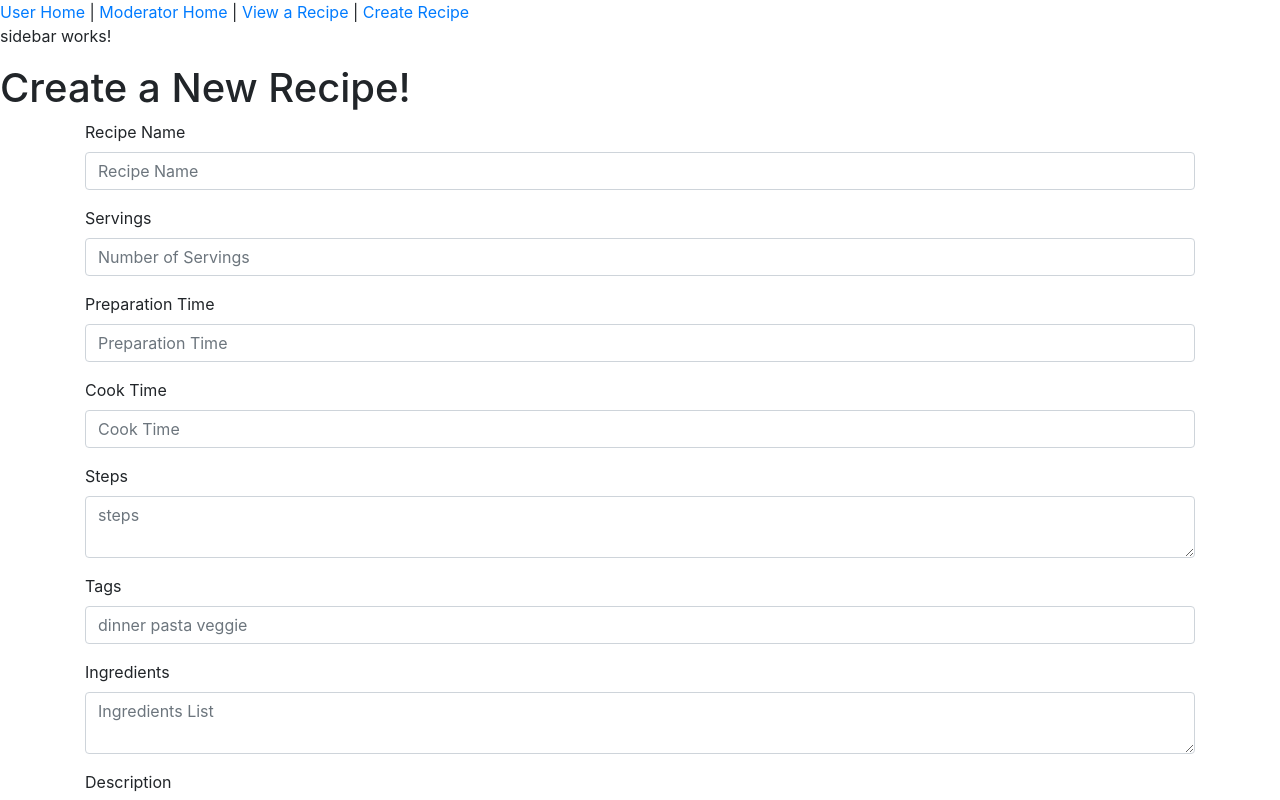
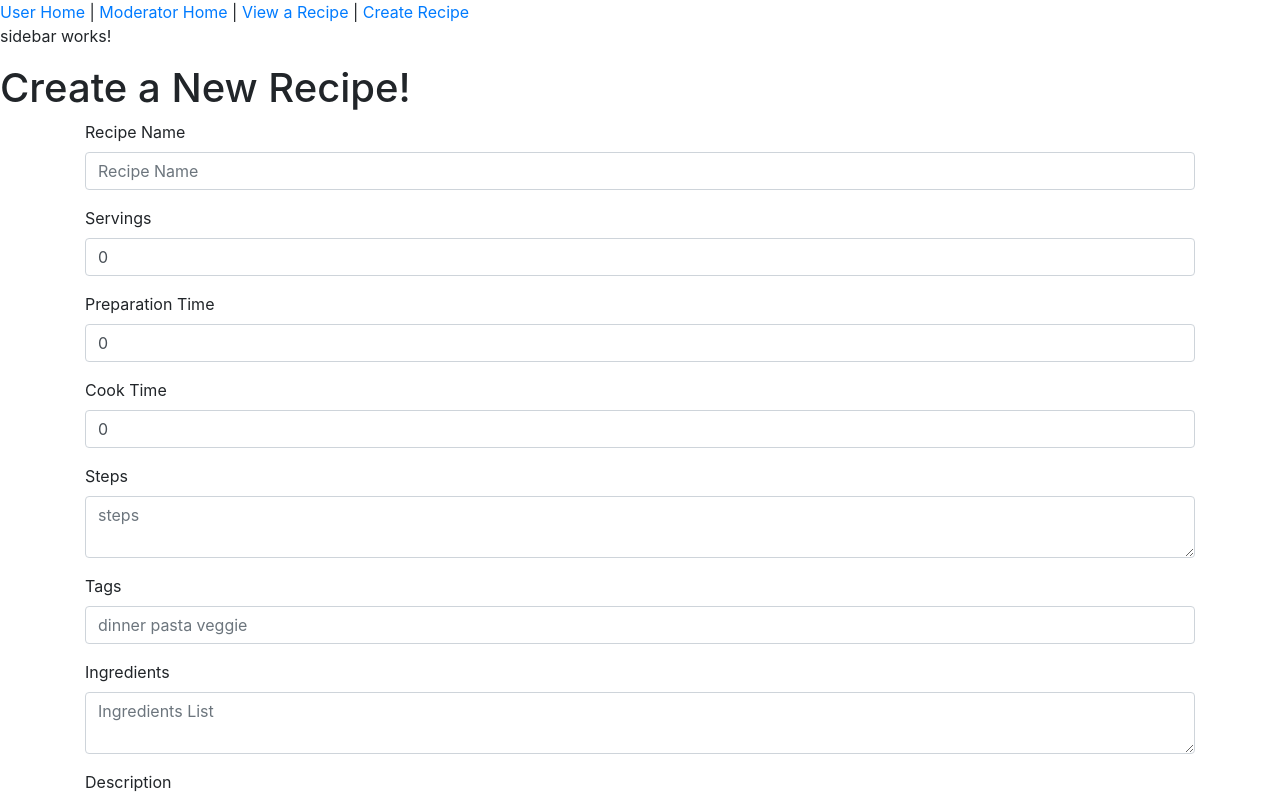
Before and after one commit to 2010Java-Nick/CookBook, an Angular app in the folder CookBookUIng/: page /createRecipe in a window 1280 px wide. Shown: the top 800 px of the page. Built offline with nearby package versions, Linux system fonts and the light colour scheme.

Commit message:
angular form works, needs to call service

```diff
--- a/CookBookUIng/src/app/services/view-a-recipe.service.ts
+++ b/CookBookUIng/src/app/services/view-a-recipe.service.ts
@@ -13,7 +13,7 @@ export class ViewARecipeService {
 
   public recipeId : number = 1 ;
 
-  private readonly RECIPE_URL = 'http://localhost:9091/recipe/' + this.recipeId ;
+  private readonly RECIPE_URL = 'http://localhost:9091/recipe';
 
 
   constructor(private httpClient: HttpClient) { }
--- a/CookBookUIng/src/app/site/site.module.ts
+++ b/CookBookUIng/src/app/site/site.module.ts
@@ -9,7 +9,7 @@ import { SiteComponent } from './site.component';
 import { RecipeItemComponent } from './recipe-item/recipe-item.component';
 import { ViewARecipeComponent} from './view-a-recipe/view-a-recipe.component'
 import { HttpClient, HttpClientModule } from '@angular/common/http';
-import { FormsModule } from '@angular/forms';
+import { FormsModule, ReactiveFormsModule } from '@angular/forms';
 import { ViewCreateRecipeComponent } from './view-create-recipe/view-create-recipe.component';
 
 
@@ -28,7 +28,8 @@ import { ViewCreateRecipeComponent } from './view-create-recipe/view-create-reci
     CommonModule,
     SiteRoutingModule,
     HttpClientModule,
-    FormsModule
+    FormsModule,
+    ReactiveFormsModule
   ],
   providers: [HttpClient]
 })
--- a/CookBookUIng/src/app/site/view-create-recipe/view-create-recipe.component.html
+++ b/CookBookUIng/src/app/site/view-create-recipe/view-create-recipe.component.html
@@ -1,40 +1,42 @@
 <h1> Create a New Recipe! </h1>
 <div class ="container mb-3 ">
-<form #createRecipeForm="ngForm" (ngSubmit)="formCreateRecipe()">
+<form [formGroup]="createRecipeForm"
+        (ngSubmit)="onSubmit(createRecipeForm.value)">
     <div class="form-group">
+
         <label for="name">Recipe Name </label>
-    <input [(ngModel)]="recipe.name" name="recipename" class="form-control" type="text" placeholder="Recipe Name" id="Recipe Name" />
+    <input formControlName="name" name="recipename" class="form-control" type="text" placeholder="Recipe Name" id="Recipe Name" />
     </div>
     <div class="form-group">
         <label for="servings">Servings </label>
-    <input [(ngModel)]="recipe.servings" name="servings" class="form-control" type="text" placeholder="Number of Servings" id="servings" />
+    <input  formControlName="servings" name="servings" class="form-control" type="text" placeholder="Number of Servings" id="servings" />
     </div>
     <div class="form-group">
         <label for="prepTime">Preparation Time</label>
-    <input [(ngModel)]="recipe.prepTime" name="prepTime" class="form-control" type="text" placeholder="Preparation Time" id="prepTime" />
+    <input  formControlName="prepTime" name="prepTime" class="form-control" type="text" placeholder="Preparation Time" id="prepTime" />
     </div>
     <div class="form-group">
         <label for="cookTime">Cook Time </label>
-    <input [(ngModel)]="recipe.cookTime" name="cookTime" class="form-control" type="text" placeholder="Cook Time" id="cookTime" />
+    <input  formControlName="cookTime" name="cookTime" class="form-control" type="text" placeholder="Cook Time" id="cookTime" />
     </div>
     <div class="form-group">
         <label for="steps">Steps</label>
-    <textarea [(ngModel)]="recipe.steps" name="steps" class="form-control" type="text" placeholder="steps" id="Steps List" ></textarea>
+    <textarea  formControlName="steps" name="steps" class="form-control" type="text" placeholder="steps" id="Steps List" ></textarea>
     </div>
 
     <div class="form-group">
         <label for="tags">Tags </label>
-    <input [(ngModel)]="recipe.tags" name="tags" class="form-control" type="text" placeholder="dinner pasta veggie" id="tags" />
+    <input formControlName="tags" name="tags" class="form-control" type="text" placeholder="dinner pasta veggie" id="tags" />
     </div>
 
     <div class="form-group">
         <label for="ingredients">Ingredients</label>
-    <textarea [(ngModel)]="recipe.ingredients" name="ingredients" class="form-control" type="text" placeholder="Ingredients List" id="ingredients" ></textarea>
+    <textarea  formControlName="ingredients" name="ingredients" class="form-control" type="text" placeholder="Ingredients List" id="ingredients" ></textarea>
     </div>
 
     <div class="form-group">
         <label for="description">Description</label>
-        <textarea [(ngModel)]="recipe.description" name="description" class="form-control" type="text" placeholder="Description" id="description" ></textarea>
+        <textarea  formControlName="description" name="description" class="form-control" type="text" placeholder="Description" id="description" ></textarea>
     </div>
 
     <div class="input-group mb-3">
@@ -48,6 +50,5 @@
     </div>
 
     <button id="createRecipe" type="submit" class="btn btn-success" >Submit</button>
-
 </form>
 </div>
--- a/CookBookUIng/src/app/site/view-create-recipe/view-create-recipe.component.ts
+++ b/CookBookUIng/src/app/site/view-create-recipe/view-create-recipe.component.ts
@@ -12,13 +12,35 @@ export class ViewCreateRecipeComponent implements OnInit {
   //@Input() recipe!:Recipe;
   recipe={} as Recipe;
 
-  constructor(private recipeService : ViewARecipeService) { }
+  createRecipeForm;
+
+  constructor(
+    private recipeService : ViewARecipeService,
+    private formBuilder: FormBuilder,
+  ) {
+    this.createRecipeForm =this.formBuilder.group({
+      name:'',
+      servings: 0,
+      prepTime:0,
+      cookTime:0,
+      steps:'',
+      tags:'',
+      ingredients:'',
+      description:''
+    });
+  }
 
   ngOnInit(): void {
+
   }
-
   public formCreateRecipe(): void {
     //console.log(this.recipe.name);
     this.recipeService.createRecipe(this.recipe);
   }
+  onSubmit(customerData: any) {
+    // Process checkout data here
+    this.createRecipeForm.reset();
+
+    console.warn('Your recipe has been submitted', customerData);
+  }
 }
```
Also changed, not shown: 2 other files (tests, documents, lock files or other folders).
